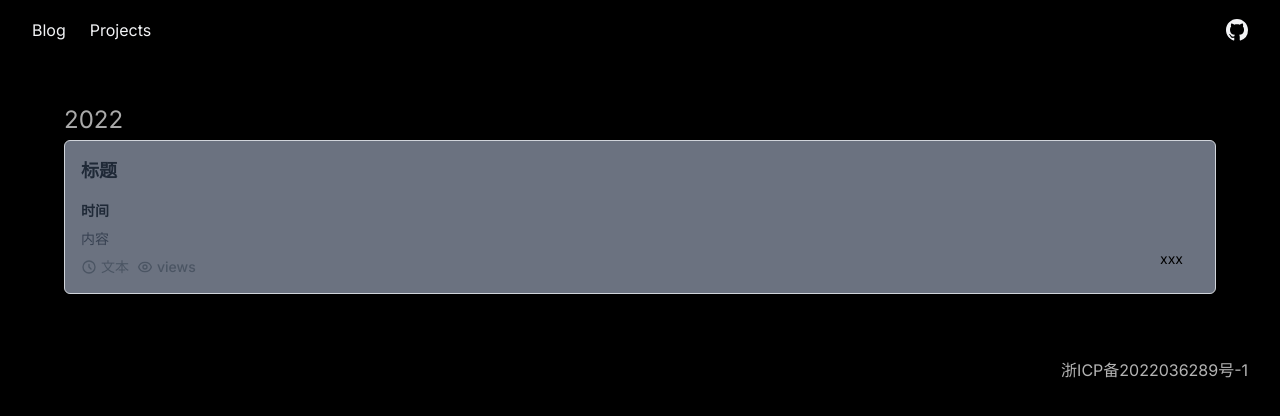
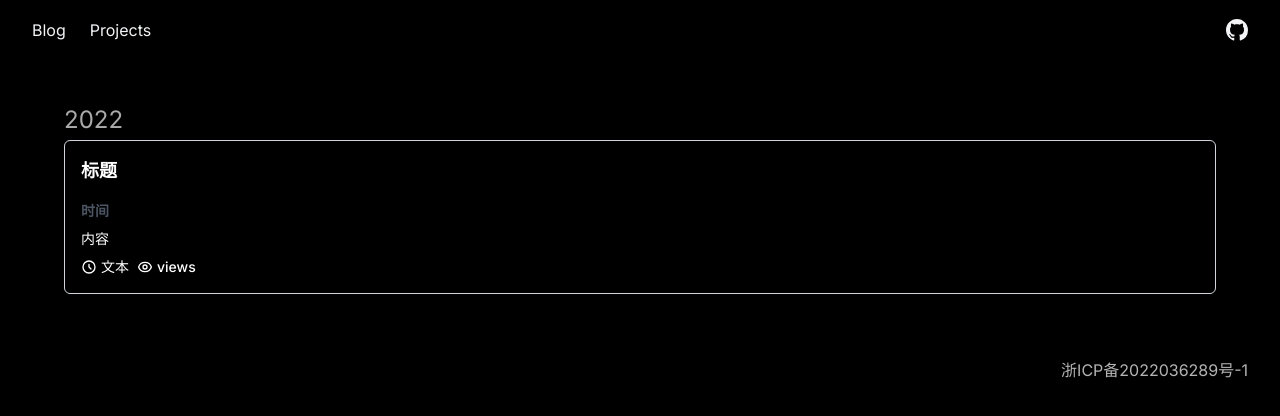
Before and after one commit to pgl-g/next-blog, a Next.js app: page / in a window 1280 px wide. Shown: the top 416 px of the page. Built offline with nearby package versions, Linux system fonts and the light colour scheme.

Commit message:
fix: 设置别名

```diff
--- a/src/components/blog/BlogCard.jsx
+++ b/src/components/blog/BlogCard.jsx
@@ -1,28 +1,27 @@
-
-import { HiOutlineClock, HiOutlineEye } from 'react-icons/hi';
+import { HiOutlineClock, HiOutlineEye } from "react-icons/hi";
+import Link from 'next/link'
 
 
-export default function BlogCard() {
-  const onClick = () => {
-    console.log("点击");
-  };
+export default function BlogCard({ onClick }) {
 
   return (
     <li
       onClick={onClick}
-      className="w-full rounded-md border cursor-pointer border-gray-300 bg-gray-500 dark:border-gray-600 dark:bg-dark scale-100 hover:scale-[1.02] active:scale-[0.97] motion-safe:transform-gpu transition duration-100 motion-reduce:hover:scale-100 animate-shadow"
+      className="w-full rounded-md border cursor-pointer border-gray-300  dark:border-gray-600 dark:bg-dark scale-100 hover:scale-[1.02] active:scale-[0.97] motion-safe:transform-gpu transition duration-100 motion-reduce:hover:scale-100 animate-shadow"
+    >
+      <Link
+        href={`/blog/1.jsx`}
+        className=""
       >
         <div className="flex items-end p-4 mb:flex-col">
           {/* blog_info */}
-        <div className="w-full">
-          <h4 className="text-gray-800 dark:text-gray-100">标题</h4>
+          <div className="w-full text-white">
+            <h4 className="dark:text-gray-100">标题</h4>
             <p className="mt-4 mb-2 text-sm text-gray-600 dark:text-gray-300">
-            <span className="font-bold text-gray-800 dark:text-gray-100">
-              时间
-            </span>
+              <span className="font-bold">时间</span>
             </p>
-          <p className="text-sm text-gray-700 dark:text-gray-300">内容</p>
-          <div className="mt-2 flex items-center justify-start gap-2 text-sm font-medium text-gray-600 dark:text-gray-300">
+            <p className="text-sm dark:text-gray-300">内容</p>
+            <div className="mt-2 flex items-center justify-start gap-2 text-sm font-medium dark:text-gray-300">
               <div className="flex items-center gap-1">
                 <HiOutlineClock className="inline-block text-base" />
                 文本
@@ -34,14 +33,14 @@ export default function BlogCard() {
             </div>
           </div>
           {/* tags */}
-        <div
-          className="w-full px-4 py-2 mt-2 flex flex-wrap justify-end gap-y-1 gap-x-2 text-sm text-black dark:text-gray-100"
-        >
+          <div className="w-full px-4 py-2 mt-2 flex flex-wrap justify-end gap-y-1 gap-x-2 text-sm dark:text-gray-100">
             {/* <Tag tabIndex={-1} className="bg-opacity-80 dark:!bg-opacity-60">
             <Accent>tag</Accent>
-          </Tag> */}xxx
+          </Tag> */}
+            xxx
           </div>
         </div>
+      </Link>
     </li>
   );
 }
--- a/src/components/layout/Layout.jsx
+++ b/src/components/layout/Layout.jsx
@@ -1,7 +1,7 @@
 import * as React from "react";
-import Header from "../../components/layout/Header";
-import Footer from "../../components/layout/Footer";
-import Plum from '../../components/layout/Plum'
+import Header from "@/components/layout/Header";
+import Footer from "@/components/layout/Footer";
+import Plum from '@/components/layout/Plum'
 
 export default function Layout({ children }) {
 
--- a/src/pages/_app.jsx
+++ b/src/pages/_app.jsx
@@ -1,4 +1,4 @@
-import '../styles/globals.css'
+import '@/styles/globals.css'
 
 export default function App({ Component, pageProps }) {
   return <Component {...pageProps} />
--- /dev/null
+++ b/src/pages/blog/[id].jsx
@@ -0,0 +1,11 @@
+import React from 'react';
+
+
+
+export default function SingleBlogPage() {
+  return (
+    <div>
+      详情页
+    </div>
+  )
+}
--- a/src/pages/index.jsx
+++ b/src/pages/index.jsx
@@ -1,9 +1,9 @@
 import Head from "next/head";
 import Image from "next/image";
 import { Inter } from "@next/font/google";
-import Layout from "../components/layout/Layout";
-import Seo from "../components/Seo";
-import BlogCard from "../components/blog/BlogCard"
+import Layout from "@/components/layout/Layout";
+import Seo from "@/components/Seo";
+import BlogCard from "@/components/blog/BlogCard"
 
 const inter = Inter({ subsets: ["latin"] });
 
--- a/src/pages/projects.jsx
+++ b/src/pages/projects.jsx
@@ -1,6 +1,6 @@
 import * as React from 'react'
-import Layout from "../components/layout/Layout";
-import Seo from "../components/Seo";
+import Layout from "@/components/layout/Layout";
+import Seo from "@/components/Seo";
 
 export default function Projects() {
 
@@ -13,7 +13,7 @@ export default function Projects() {
         description="Showcase of my projects on front-end development that I'm proud of."
       />
       <main>
-        <section className='fade-in-start'>
+        <section>
           <div className='layout'>
             <div
               className='mx-8 mt-12 grid max-w-[820px] gap-4 mb:mx-0 text-white'
```
Lines whose indentation alone changed are shown as unchanged.
